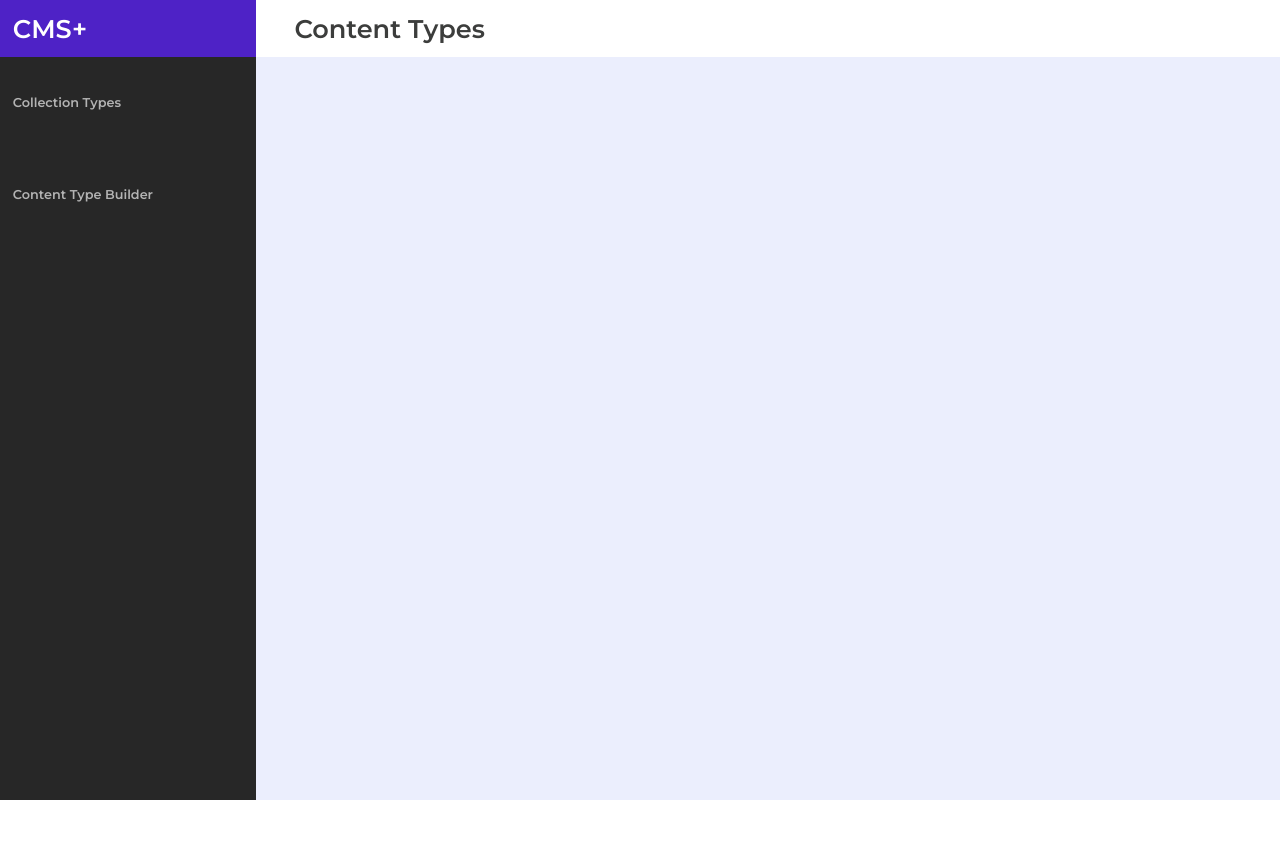
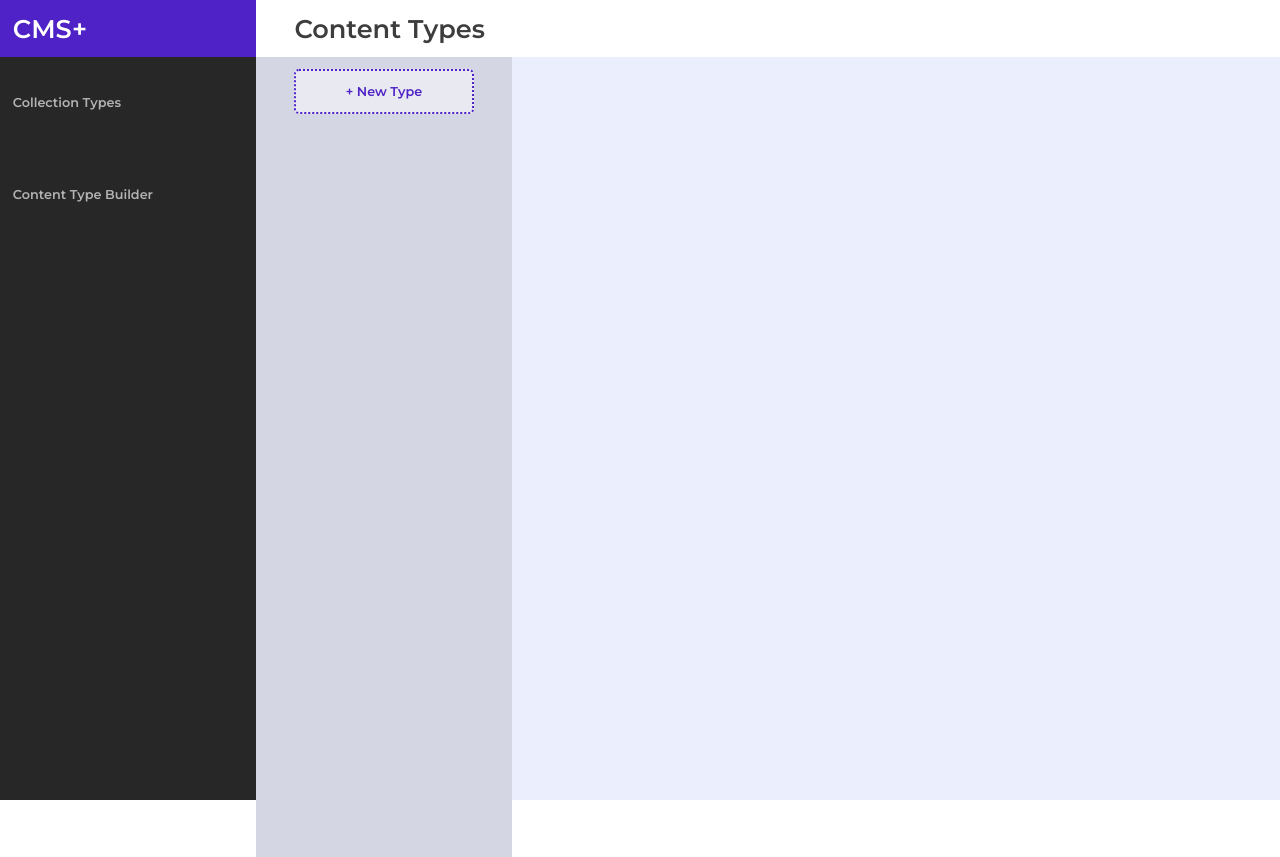
Before and after one commit to xentro-sam/eval-4-frontend, a React (Create React App) app: page / in a window 1280 px wide. Before the commit the page ends 800 px from the top, so only its background shows below. Built offline with nearby package versions, Linux system fonts and the light colour scheme.

Commit message:
feat: make a basic add type button

```diff
--- /dev/null
+++ b/src/components/ContentTypeContainer/ContentTypeContainer.css
@@ -0,0 +1,15 @@
+#content-type-container {
+    box-sizing: border-box;
+    padding: 1vw 3vw;
+}
+
+#add-content-type-button {
+    border: 2px dotted rgb(78, 34, 198);
+    color: rgb(78, 34, 198);
+    font-size: 1vw;
+    font-weight: 600;
+    border-radius: 5px;
+    padding: 1vw 2vw;
+    background-color: rgb(233, 234, 241);
+    text-align: center;
+}
--- /dev/null
+++ b/src/components/ContentTypeContainer/index.jsx
@@ -0,0 +1,17 @@
+import * as React from 'react';
+import './ContentTypeContainer.css';
+
+export default function ContentTypeContainer() {
+  return (
+    <div id="content-type-container">
+      <div id="content-type-container-search">
+
+      </div>
+      <div id="content-type-container-content">
+        <div id="add-content-type-button">
+            + New Type
+        </div>
+      </div>
+    </div>
+  );
+}
--- a/src/components/index.js
+++ b/src/components/index.js
@@ -1,5 +1,6 @@
 import LoginForm from './LoginForm';
 import CollectionSidebar from './CollectionSidebar';
 import Header from './Header';
+import ContentTypeContainer from './ContentTypeContainer';
 
-export {LoginForm, CollectionSidebar, Header};
+export {LoginForm, CollectionSidebar, Header, ContentTypeContainer};
--- a/src/pages/LandingPage/LandingPage.css
+++ b/src/pages/LandingPage/LandingPage.css
@@ -16,3 +16,19 @@
     width: 80vw;
     height: 100vh;
 }
+
+#landing-content {
+    display: flex;
+    flex-direction: row;
+}
+
+#container-1 {
+    height: 100vh;
+    width: 20vw;
+    background-color: rgb(212, 214, 228);
+}
+
+#container-2 {
+    height: 100vh;
+    width: 60vw;
+}
--- a/src/pages/LandingPage/index.jsx
+++ b/src/pages/LandingPage/index.jsx
@@ -1,5 +1,5 @@
 import * as React from 'react';
-import {CollectionSidebar, Header} from '../../components';
+import {CollectionSidebar, Header, ContentTypeContainer} from '../../components';
 import './LandingPage.css';
 
 export default function LandingPage() {
@@ -12,6 +12,13 @@ export default function LandingPage() {
         <div id="header">
           <Header />
         </div>
+        <div id="landing-content">
+          <div id="container-1">
+            <ContentTypeContainer />
+          </div>
+          <div id="container-2">
+          </div>
+        </div>
       </div>
     </div>
   );
```
